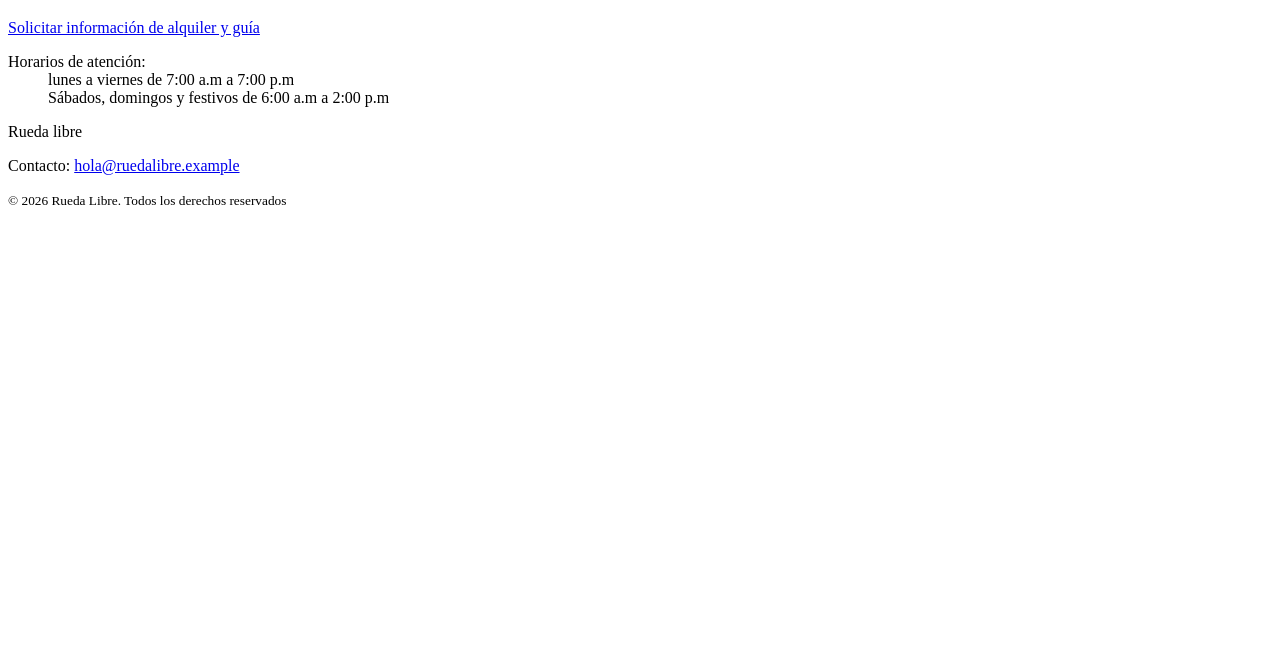
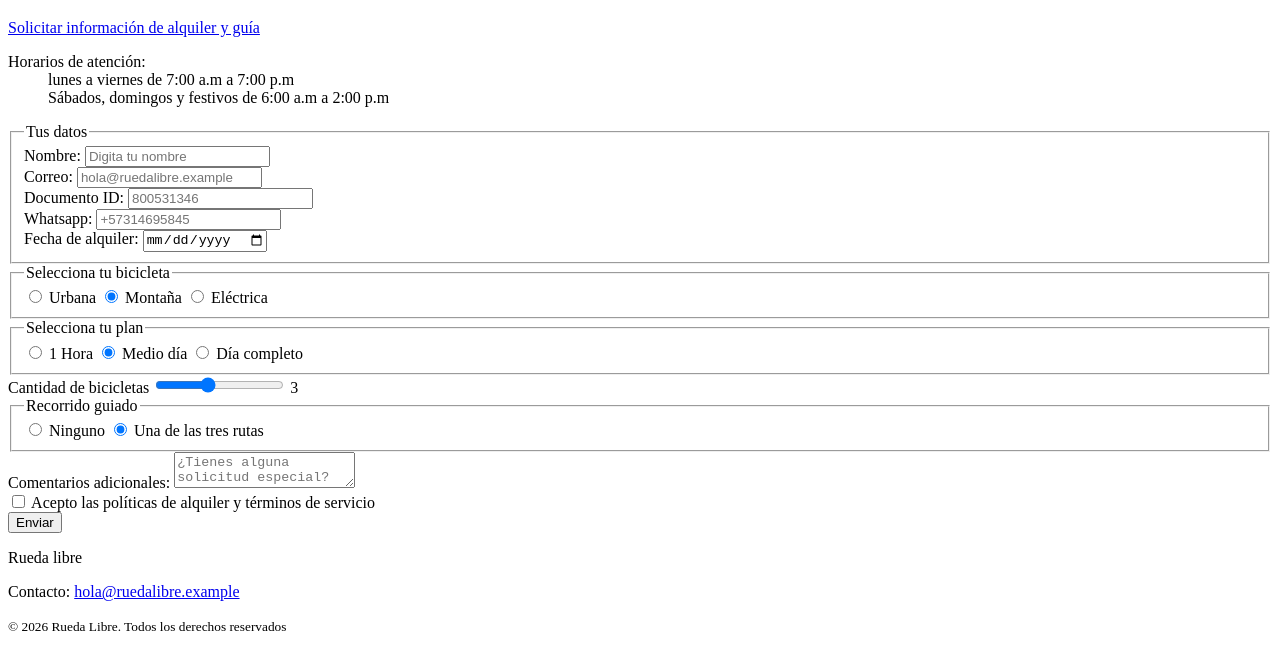
Before and after one commit to DevelopmentLoco/modulo-html-css, a plain HTML site: page pages/reservas.html in a window 1280 px wide. Shown: the part 169-820 px from the top of the page. Drawn offline with Linux system fonts and the light colour scheme.

Commit message:
feat: agregar formulario de reserva de bicicletas

```diff
--- a/pages/reservas.html
+++ b/pages/reservas.html
@@ -40,6 +40,102 @@
             </dl>
         </aside>
 
+        <form action="" method="post">
+            <fieldset>
+                <legend>Tus datos</legend>
+
+                <div>
+                    <label for="user-name">Nombre: </label>
+                    <input type="text" name="user_name" id="user-name" placeholder="Digita tu nombre" required minlength="3" required>
+                </div>
+
+                <div>
+                    <label for="user-email">Correo: </label>
+                    <input type="email" name="user_email" id="user-email" placeholder="hola@ruedalibre.example" required>
+                </div>
+
+                <div>
+                    <label for="user-document">Documento ID: </label>
+                    <input type="text" name="user_document" id="user-document" inputmode="numeric" placeholder="800531346" required>
+                </div>
+
+                <div>
+                    <label for="user-tel">Whatsapp: </label>
+                    <input type="tel" name="user_tel" id="user-tel" placeholder="+57314695845" required>
+                </div>
+
+                <div>
+                    <label for="user-date">Fecha de alquiler: </label>
+                    <input type="date" name="user_date" id="user-date" required>
+                </div>
+            </fieldset>
+
+            <fieldset id="bike-type">
+                <legend>Selecciona tu bicicleta</legend>
+
+                <label>
+                    <input type="radio" name="bike_type" value="urban"> Urbana
+                </label>
+
+                <label>
+                    <input type="radio" name="bike_type" value="mountain" checked> Montaña
+                </label>
+
+                <label>
+                    <input type="radio" name="bike_type" value="electrical"> Eléctrica
+                </label>
+            </fieldset>
+
+
+            <fieldset id="plan">
+                <legend>Selecciona tu plan</legend>
+
+                <label>
+                    <input type="radio" name="plan" value="one-hour"> 1 Hora
+                </label>
+
+                <label>
+                    <input type="radio" name="plan" value="midday" checked> Medio día
+                </label>
+
+                <label>
+                    <input type="radio" name="plan" value="full-day"> Día completo
+                </label>
+            </fieldset>
+
+            <div>
+                <label for="count-bicycle">Cantidad de bicicletas</label>
+                <input type="range" name="count_bicycle" id="count-bicycle" min="1" max="6" value="3" oninput="this.nextElementSibling.value = this.value">
+                <output>3</output>
+            </div>
+
+            <fieldset id="guided-tour">
+                <legend>Recorrido guiado</legend>
+
+                <label>
+                    <input type="radio" name="guided_tour" value="none"> Ninguno
+                </label>
+
+                <label>
+                    <input type="radio" name="guided_tour" value="routes" checked> Una de las tres rutas
+                </label>
+            </fieldset>
+
+            <div>
+                <label for="user_comments">Comentarios adicionales: </label>
+                <textarea name="user_comments" id="user_comments" placeholder="¿Tienes alguna solicitud especial?"></textarea>
+            </div>
+
+            <div>
+                <label>
+                    <input type="checkbox" name="terms_accepted" id="terms-accepted" value="yes" required>
+                    Acepto las políticas de alquiler y términos de servicio
+                </label>
+            </div>
+
+            <button type="submit">Enviar</button>
+        </form>
+
     </main>
 
     <footer>
```
Also changed, not shown: bitacora.txt (+16 -3 lines).
